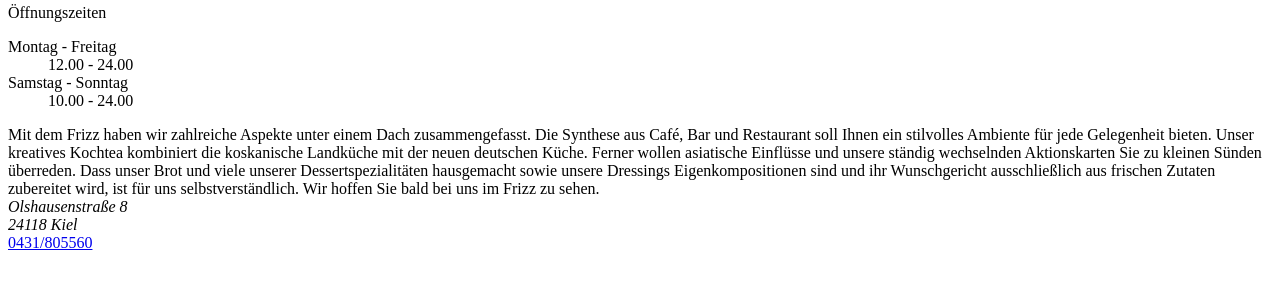
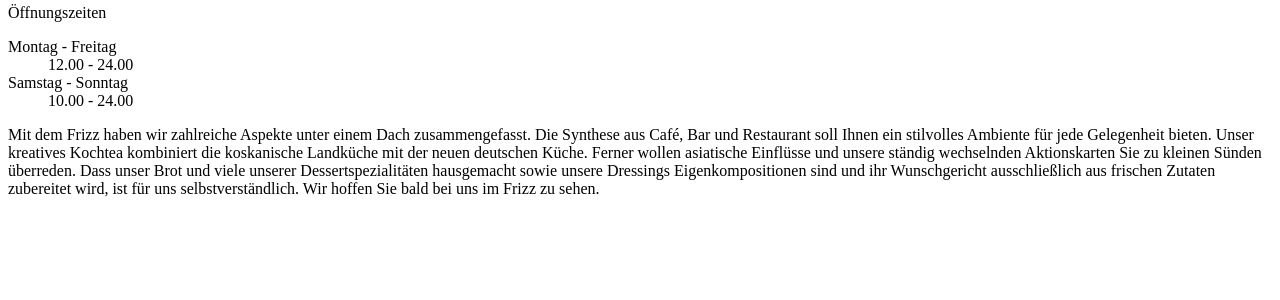
Before and after one commit to passy/mobile-restaurants, a Python web app: template app/templates/home.html in a window 1280 px wide. Shown: the part 347-647 px from the top of the page. Run offline with Jinja, Linux system fonts and the light colour scheme; the template is opened without the code that fills it, so the values that code supplies are empty.

Commit message:
Removed obsolete info from home

```diff
--- a/app/templates/home.html
+++ b/app/templates/home.html
@@ -24,11 +24,4 @@
         hoffen Sie bald bei uns im Frizz
         zu sehen.
     </article>
-    <address>
-        Olshausenstraße 8<br>
-        24118 Kiel<br>
-    </address>
-    <aside class="telephone">
-        <a href="tel:0431805560">0431/805560</a>
-    </aside>
 </div><!-- /content -->
```
